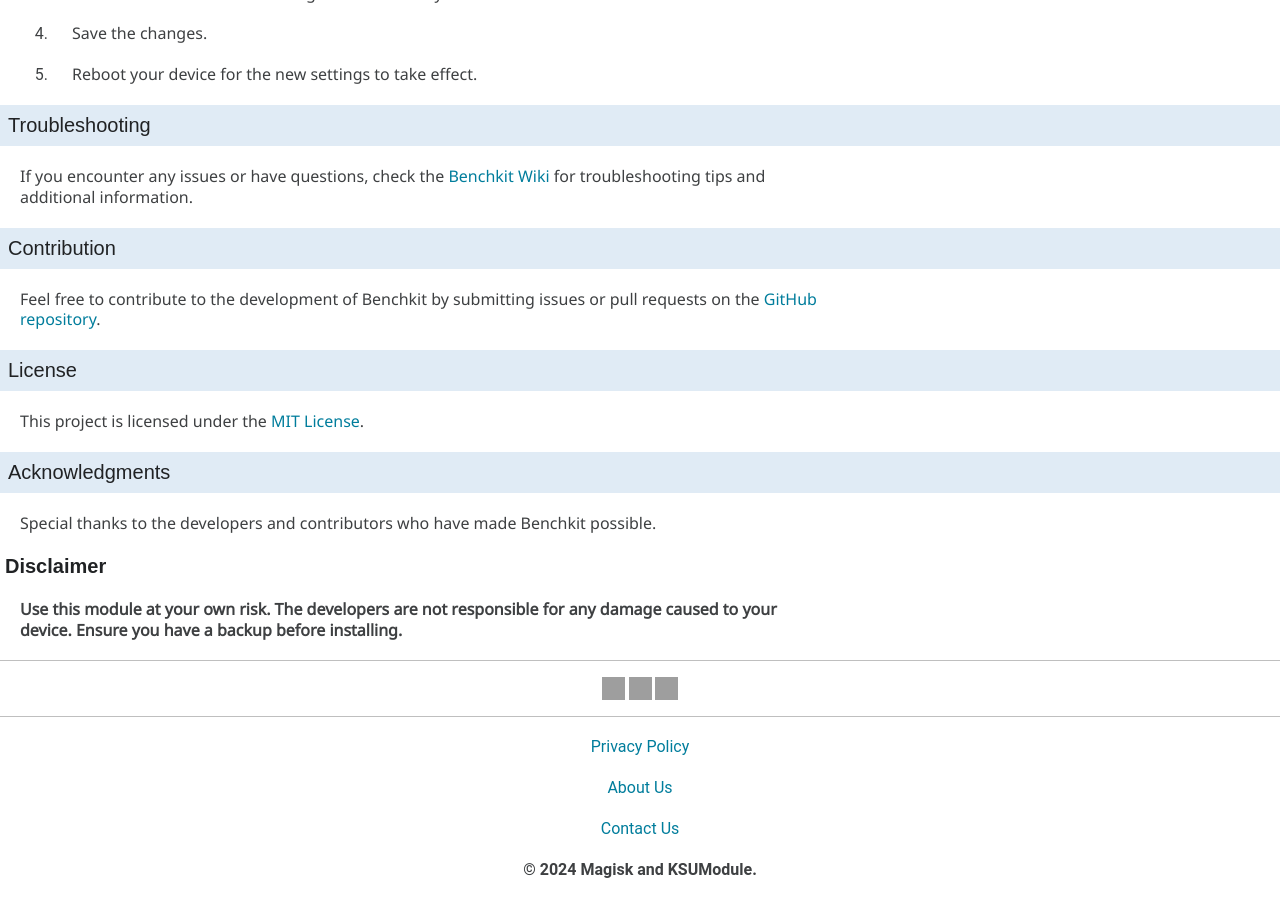
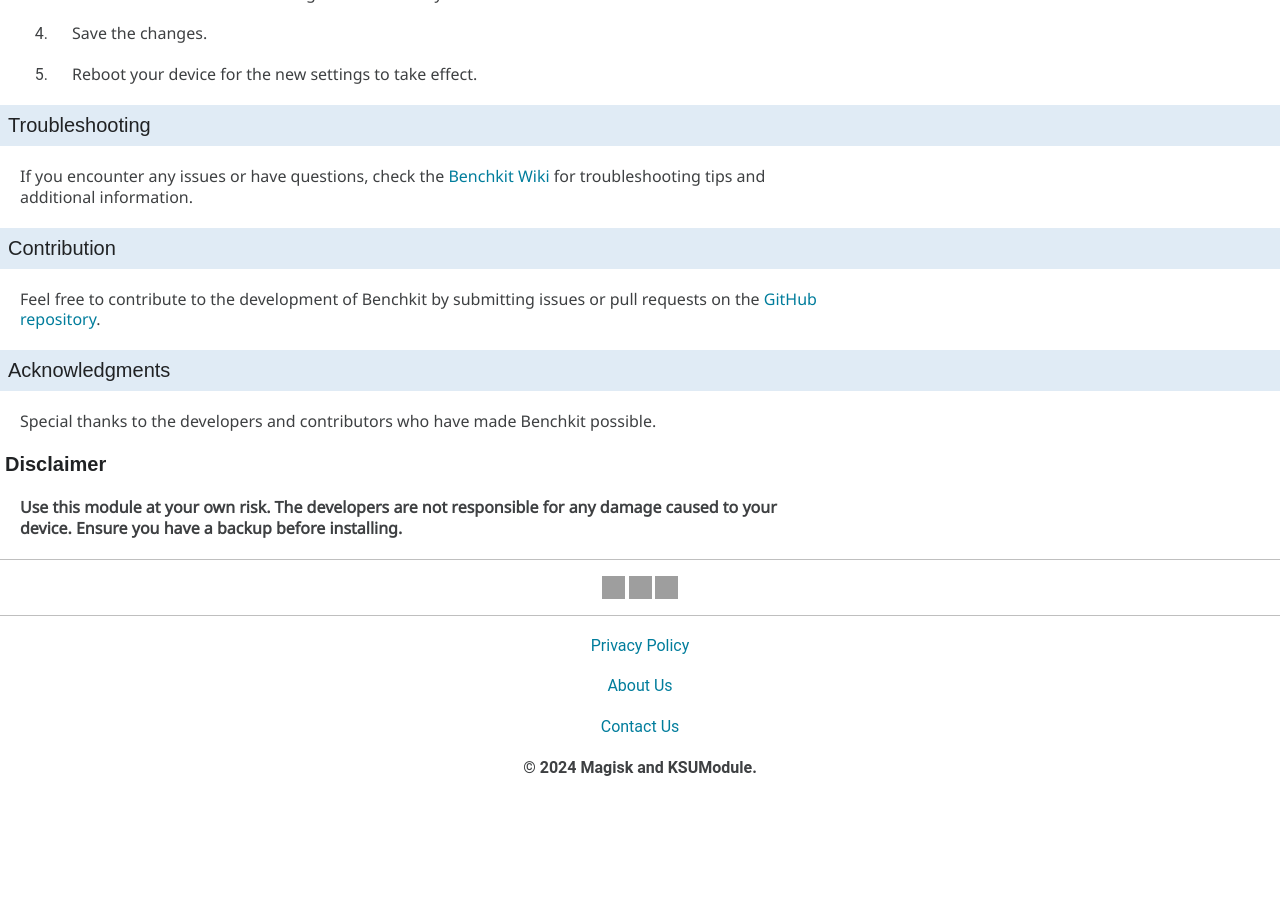
Before and after one commit to magiskandksumodule/magiskandksumodule.github.io, a Jekyll site: the page built from _posts/2024-01-14-Benchkit-magisk-module.md, in a window 1280 px wide and 900 px high, scrolled down 1143 px. Built offline with Jekyll 4.4.1, drawn with Linux system fonts in a browser that asks for light colours; some web fonts are replaced; after the commit the page ends 1942 px from its top, so only the background shows below that; grey boxes are pictures that could not be loaded.

Commit message:
Update 2024-01-14-Benchkit-magisk-module.md

```diff
--- a/_posts/2024-01-14-Benchkit-magisk-module.md
+++ b/_posts/2024-01-14-Benchkit-magisk-module.md
@@ -61,10 +61,6 @@
 
 Feel free to contribute to the development of Benchkit by submitting issues or pull requests on the [GitHub repository](https://github.com/Magisk-Modules-Repo/benchkit).
 
-## License
-
-This project is licensed under the [MIT License](LICENSE).
-
 ## Acknowledgments
 
 Special thanks to the developers and contributors who have made Benchkit possible.
```
